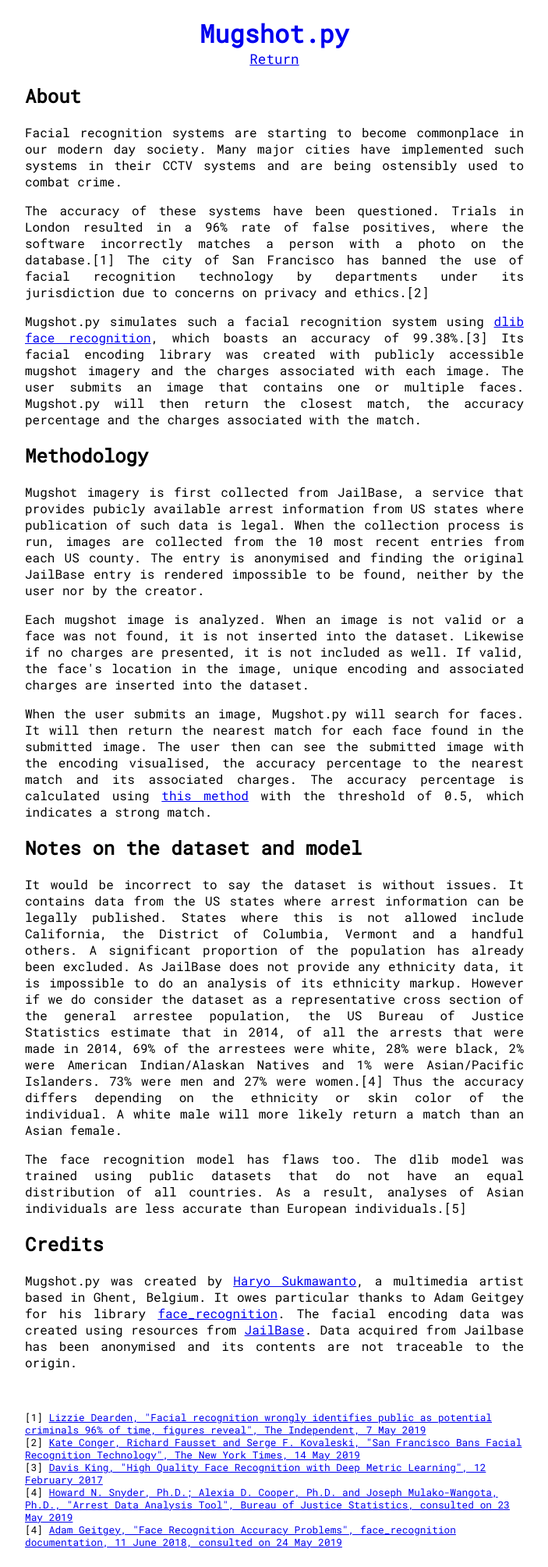
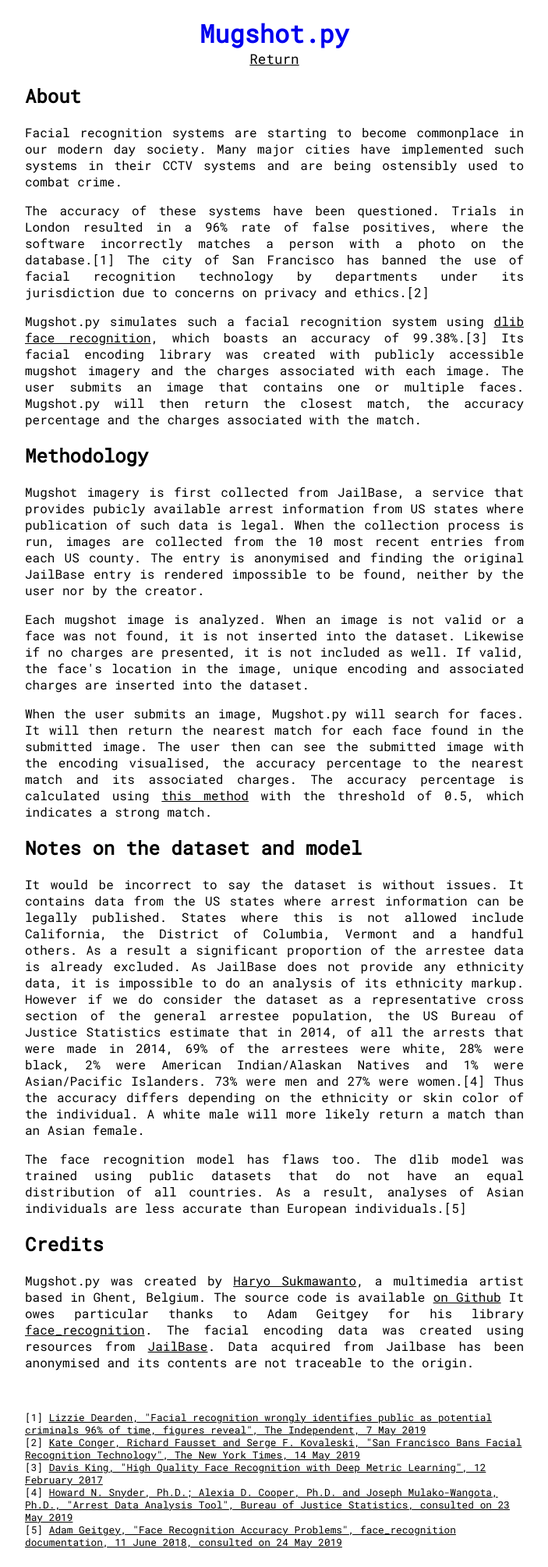
Before and after one commit to haryo-s/Mugshot, a Flask app: page /about in a window 1280 px wide. Shown: the whole page at 78% size, without its empty margins (288-991 px from the left). Run offline with Flask 2, Linux system fonts and the light colour scheme; parts of the project's set-up code (start-up, migrations or seed data) failed here and were passed over.

Commit message:
Wording changes and prepping for release

```diff
--- a/Site.py
+++ b/Site.py
@@ -56,10 +56,10 @@
     percentage = Mugshot.distance_to_percentage(distance)
     match_percentage = "{0:.2f}%".format(percentage * 100)
 
-    if distance > Mugshot.THRESHOLD:
-        match_string = "This would be considered a rough match with a threshold of 0.5."
+    if percentage > 0.7:
+        match_string = "You would be considered a possible match with a threshold of 0.5."
     else:
-        match_string = "This would not be considered a match."
+        match_string = "You would not be considered a match."
 
     results = "<div class=\"results mb-1\"\n>" \
               "<h2 class=\"mt-decrease f-100\">Face #" + str(face_number) +  "</h2>\n" \
--- a/static/styles/style.css
+++ b/static/styles/style.css
@@ -45,6 +45,10 @@
 }
 
 .title-link:visited {
+  color: black;
+}
+
+.link {
   color: black;
 }
 
--- a/templates/about.html
+++ b/templates/about.html
@@ -26,7 +26,7 @@
       </p>
 
       <p>
-        Mugshot.py simulates such a facial recognition system using <a href="http://dlib.net/">dlib face recognition</a>, which boasts an accuracy of 99.38%.[3] Its facial encoding library was created with publicly accessible mugshot imagery and the charges associated with each image. The user submits an image that contains one or multiple faces. Mugshot.py will then return the closest match, the accuracy percentage and the charges associated with the match.
+        Mugshot.py simulates such a facial recognition system using <a class="link" href="http://dlib.net/">dlib face recognition</a>, which boasts an accuracy of 99.38%.[3] Its facial encoding library was created with publicly accessible mugshot imagery and the charges associated with each image. The user submits an image that contains one or multiple faces. Mugshot.py will then return the closest match, the accuracy percentage and the charges associated with the match.
       </p>
 
       <h2>Methodology</h2>
@@ -45,7 +45,7 @@
       <h2>Notes on the dataset and model</h2>
 
       <p>
-        It would be incorrect to say the dataset is without issues. It contains data from the US states where arrest information can be legally published. States where this is not allowed include California, the District of Columbia, Vermont and a handful others. A significant proportion of the population has already been excluded. As JailBase does not provide any ethnicity data, it is impossible to do an analysis of its ethnicity markup. However if we do consider the dataset as a representative cross section of the general arrestee population, the US Bureau of Justice Statistics estimate that in 2014, of all the arrests that were made in 2014, 69% of the arrestees were white, 28% were black, 2% were American Indian/Alaskan Natives and 1% were Asian/Pacific Islanders. 73% were men and 27% were women.[4] Thus the accuracy differs depending on the ethnicity or skin color of the individual. A white male will more likely return a match than an Asian female.
+        It would be incorrect to say the dataset is without issues. It contains data from the US states where arrest information can be legally published. States where this is not allowed include California, the District of Columbia, Vermont and a handful others. As a result a significant proportion of the arrestee data is already excluded. As JailBase does not provide any ethnicity data, it is impossible to do an analysis of its ethnicity markup. However if we do consider the dataset as a representative cross section of the general arrestee population, the US Bureau of Justice Statistics estimate that in 2014, of all the arrests that were made in 2014, 69% of the arrestees were white, 28% were black, 2% were American Indian/Alaskan Natives and 1% were Asian/Pacific Islanders. 73% were men and 27% were women.[4] Thus the accuracy differs depending on the ethnicity or skin color of the individual. A white male will more likely return a match than an Asian female.
       </p>
 
       <p>
@@ -54,11 +54,7 @@
 
       <h2>Credits</h2>
       <p>
-        Mugshot.py was created by <a class="link" href="http://www.haryosukmawanto.com/">Haryo Sukmawanto</a>, a
-        multimedia artist based in Ghent, Belgium. It owes particular thanks to Adam Geitgey for his library <a
-          class="link" href="https://github.com/ageitgey/face_recognition">face_recognition</a>. The facial encoding
-        data was created using resources from <a class="link" href="https://www.jailbase.com/">JailBase</a>. Data
-        acquired from Jailbase has been anonymised and its contents are not traceable to the origin.
+        Mugshot.py was created by <a class="link" href="http://www.haryosukmawanto.com/">Haryo Sukmawanto</a>, a multimedia artist based in Ghent, Belgium. The source code is available <a class="link" href="https://github.com/Fragrag/Mugshot">on Github</a>  It owes particular thanks to Adam Geitgey for his library <a class="link" href="https://github.com/ageitgey/face_recognition">face_recognition</a>. The facial encoding data was created using resources from <a class="link" href="https://www.jailbase.com/">JailBase</a>. Data acquired from Jailbase has been anonymised and its contents are not traceable to the origin.
       </p>
 
       <p class="pb3">
@@ -75,7 +71,7 @@
             href="http://blog.dlib.net/2017/02/high-quality-face-recognition-with-deep.html">Davis King, "High Quality Face Recognition with Deep Metric Learning", 12 February 2017</a></li>
           <li class="f-80">[4] <a class="link"
             href="https://www.bjs.gov/index.cfm?ty=datool&surl=/arrests/index.cfm">Howard N. Snyder, Ph.D.; Alexia D. Cooper, Ph.D. and Joseph Mulako-Wangota, Ph.D., "Arrest Data Analysis Tool", Bureau of Justice Statistics, consulted on 23 May 2019</a></li>
-          <li class="f-80">[4] <a class="link"
+          <li class="f-80">[5] <a class="link"
             href="https://github.com/ageitgey/face_recognition/wiki/Face-Recognition-Accuracy-Problems">Adam Geitgey, "Face Recognition Accuracy Problems", face_recognition documentation, 11 June 2018, consulted on 24 May 2019</a></li>
         </ul>
       </p>
```
